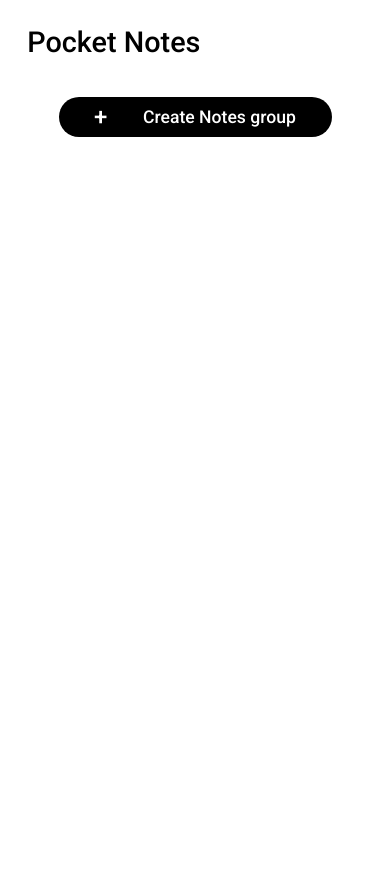
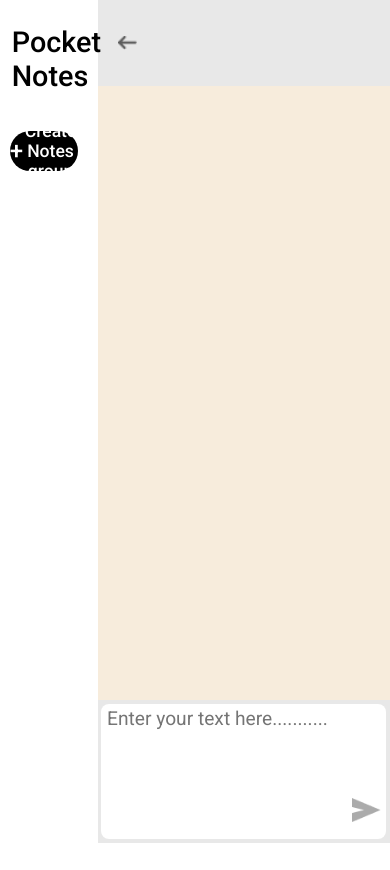
Before and after one commit to shimakri62946569/pocket-notes, a React (Create React App) app: page /write/1 in a window 390 px wide. Before the commit the page ends 844 px from the top, so only its background shows below. Built offline with nearby package versions, Linux system fonts and the light colour scheme; a web font is replaced by a local one.

Commit message:
fixing mobile responsive

```diff
--- a/src/App.css
+++ b/src/App.css
@@ -145,16 +145,29 @@ body, html{
     justify-content: flex-end;
 }
 
+.display_block{
+  width: 100%;
+  display: block;
+}
+
+.display_none{
+  width: 100%;
+  display: none;
+}
+
+
 
 @media screen and (max-width: 500px) {
-    .leftsidebar{
+    /* .leftsidebar{
       width: 100%;
-    }
+      display: none;
+    } */
 
-    .default{
-      display: none;
-      /* width: 100%; */
-    }
+
+    /* .default{
+      display: block;
+      width: 100%;
+    } */
 
     .create_group{
       height: 17rem;
--- a/src/App.js
+++ b/src/App.js
@@ -6,7 +6,7 @@ import './App.css';
 import { useEffect, useState, useRef  } from 'react';
 
 function App() {
-
+  const [nav, setNav] = useState(true)
   const [take, setTake] = useState(false)
   const [input, setInput] = useState(false);
   const [userName, setUserName] = useState('');
@@ -88,7 +88,7 @@ function App() {
       <div className='default'>
         {/* <Default></Default> */}
           <Routes>
-            <Route path='/write/:noteId' element={<Write users={users}></Write>}></Route>
+            <Route path='/write/:noteId' element={<Write setNav={setNav} users={users}></Write>}></Route>
             <Route path='/' element={<Default></Default>}></Route>
           </Routes>
 
--- a/src/components/Write.jsx
+++ b/src/components/Write.jsx
@@ -4,9 +4,10 @@ import Note from './Note';
 import sendimg from '../assets/sendimg.png';
 import backimg from '../assets/backimg.png';
 import Text from './Text';
-import { useParams } from 'react-router-dom';
+import { useNavigate, useParams } from 'react-router-dom';
 
-const Write = ({ users }) => {
+const Write = ({setNav, users }) => {
+  const navigate = useNavigate()
   const { noteId } = useParams();
   const [userName, setUserName] = useState('');
   const [userColor, setUserColor] = useState('');
@@ -81,10 +82,16 @@ const Write = ({ users }) => {
     setNewText('');
   }
 
+  const handleBack = (e) => {
+      e.preventDefault()
+      navigate('/')
+      setNav(true)
+  }
+
   return (
     <div className={styles.container}>
       <header>
-        <img src={backimg} alt="" />
+        <img onClick={handleBack} src={backimg} alt="" />
         <Note username={userName} usercolor={userColor} shortname={shortname}></Note>
       </header>
       <main>
--- a/src/styles/leftsidebar.module.css
+++ b/src/styles/leftsidebar.module.css
@@ -63,3 +63,13 @@
     margin-right: -10%;
     font-size: 1.5rem;
 }
+
+@media screen and (max-width: 500px){
+    .btn_and_notes > button{
+        margin-left: 10%;
+    }
+
+    .container > p{
+        margin-left: 5%;
+    }
+}
--- a/src/styles/text.module.css
+++ b/src/styles/text.module.css
@@ -9,7 +9,7 @@
 .date_section{
    display: flex;
    flex-direction: column;
-   margin-right: 3%;
+   margin-right: 4%;
    font-family: roboto;
    font-weight: 500;
    font-size: 0.9rem;
@@ -21,3 +21,13 @@
     margin-left: 3%;
     /* justify-content: space-evenly; */
 }
+
+@media screen and (max-width: 500px){
+    .date_section{
+        margin-right: 7%;
+    }
+
+    .container > p{
+        width: 15rem;
+    }
+}
--- a/src/styles/write.module.css
+++ b/src/styles/write.module.css
@@ -53,3 +53,19 @@
     border-radius: 0.5rem;
     resize: none;
 }
+
+@media screen and (max-width: 500px){
+    .container > header > img{
+        display: block;
+        margin-left: 1.3rem;
+    }
+
+    .container > main{
+        height: 75%;
+    }
+
+    .container > footer{
+        height: 17.5%;
+        border-bottom-left-radius: 0rem;
+    }
+}
```
